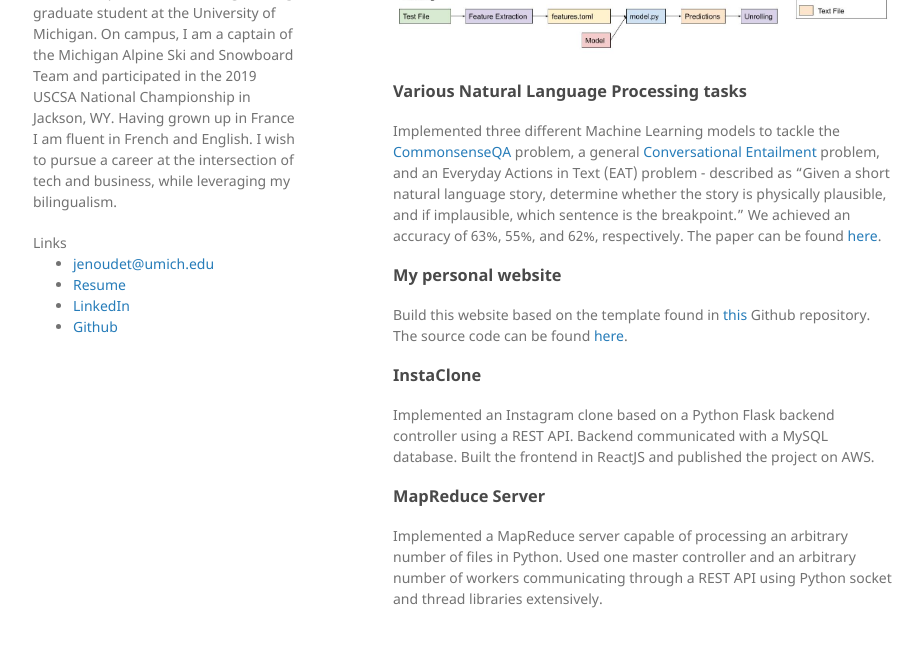
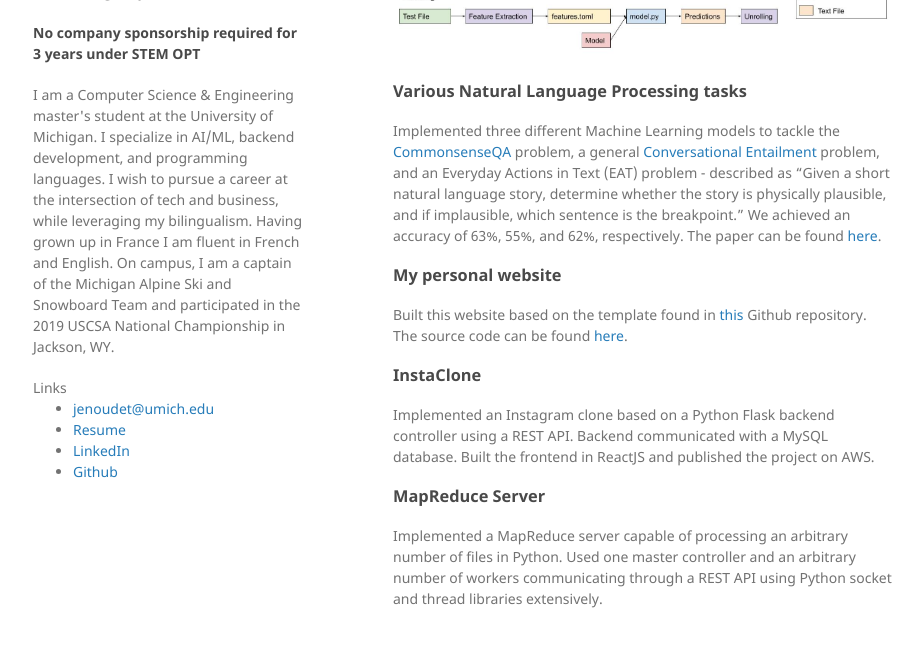
Before and after one commit to jenoudet/jenoudet.github.io, a Jekyll site: the page built from index.md, in a window 1280 px wide and 1014 px high, cut to the strip 335-982 px from the top of the window. Shown: the whole strip, without its empty margins (177-1100 px from the left). Built offline with Jekyll 4.4.1, drawn with Linux system fonts in a browser that asks for light colours; our own code applies the rules of GitHub Pages for plain Markdown files; some of the changed text lies outside the part shown.

Commit message:
updated decriptions

```diff
--- a/_config.yml
+++ b/_config.yml
@@ -1,7 +1,16 @@
 theme: jekyll-theme-minimal
 title: Arthur Jenoudet
 logo: images/headshot.jpg
-description: I am a Computer Science & Engineering graduate student at the University of Michigan. On campus, I am a captain of the Michigan Alpine Ski and Snowboard Team and participated in the 2019 USCSA National Championship in Jackson, WY. Having grown up in France I am fluent in French and English. I wish to pursue a career at the intersection of tech and business, while leveraging my bilingualism.
+headers:
+  - Graduating May 2021
+  - No company sponsorship required for 3 years under STEM OPT
+description: >
+  I am a Computer Science & Engineering master's student at the University of Michigan.
+  I specialize in AI/ML, backend development, and programming languages.
+  I wish to pursue a career at the intersection of tech and business, while leveraging my bilingualism.
+  Having grown up in France I am fluent in French and English.
+
+  On campus, I am a captain of the Michigan Alpine Ski and Snowboard Team and participated in the 2019 USCSA National Championship in Jackson, WY.
 links:
  - jenoudet@umich.edu: "mailto: jenoudet@umich.edu"
  - Resume: https://drive.google.com/file/d/1IWXVPaf2o45myx32e-jmf7DgQpE3W0IK/view?usp=sharing
--- a/_layouts/default.html
+++ b/_layouts/default.html
@@ -17,8 +17,12 @@
             <h1>{{ site.title | default: site.github.repository_name }}</h1>
 
             {% if site.logo %}
-            <img src="{{site.logo | relative_url}}" alt="Logo" max-width="10px" max-height="auto" />
+            <img src="{{site.logo | relative_url}}" alt="Logo" width="270" height="auto" />
             {% endif %}
+
+            {% for header in site.headers %}
+            <h4>{{ header }}</h4>
+            {% endfor %}
 
             <p>{{ site.description | default: site.github.project_tagline }}</p>
 
--- a/index.md
+++ b/index.md
@@ -13,7 +13,7 @@ Implemented three different Machine Learning models to tackle the [CommonsenseQA
 We achieved an accuracy of 63%, 55%, and 62%, respectively. The paper can be found [here](https://drive.google.com/file/d/1bV3wNY6OgIMXWMPDYI6-TytcHOhjUtXD/view?usp=sharing){:target="_blank"}.
 
 ### My personal website
-Build this website based on the template found in [this](https://github.com/pages-themes/minimal){:target="_blank"} Github repository. The source code can be found [here](https://github.com/jenoudet/jenoudet.github.io){:target="_blank"}.
+Built this website based on the template found in [this](https://github.com/pages-themes/minimal){:target="_blank"} Github repository. The source code can be found [here](https://github.com/jenoudet/jenoudet.github.io){:target="_blank"}.
 
 ### InstaClone
 Implemented an Instagram clone based on a Python Flask backend controller using a REST API. Backend communicated with a MySQL database. Built the frontend in ReactJS and published the project on AWS.
```
